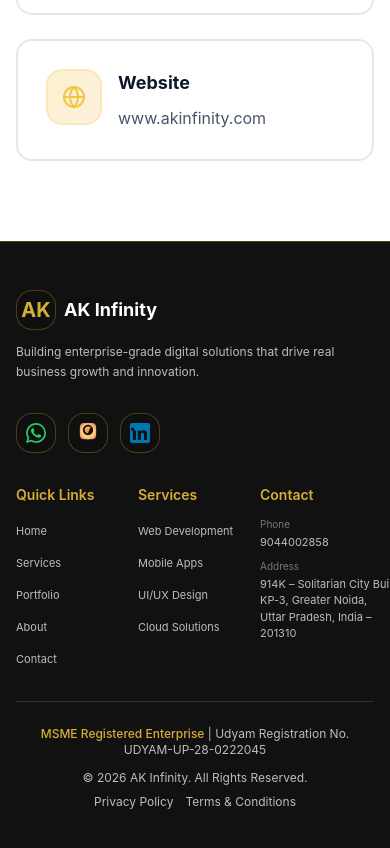
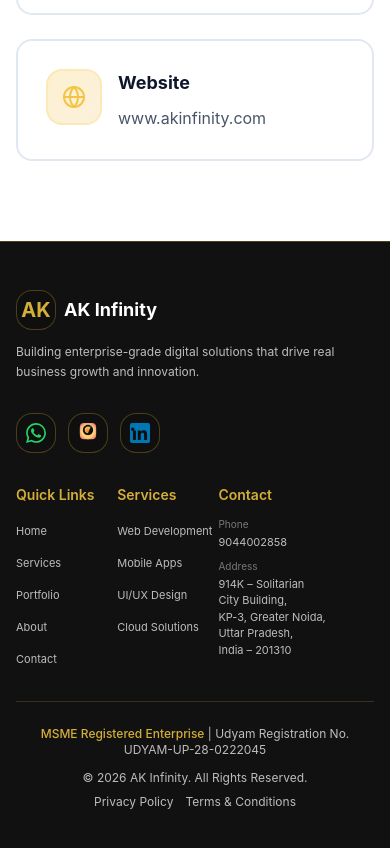
Before and after one commit to apoorvs175/AK-Infinity, a React (Vite) app in the folder frontend/: page /contact in a window 390 px wide. Shown: the part 5068-5916 px from the top of the page. Built offline with nearby package versions, Linux system fonts and the light colour scheme.

Commit message:
Fix mobile address to 5 lines and adjust grid to give Contact more space

```diff
--- a/frontend/src/components/Footer.tsx
+++ b/frontend/src/components/Footer.tsx
@@ -71,7 +71,7 @@
             </div>
 
           {/* 3 Column Grid for Links */}
-          <div className="grid grid-cols-3 gap-2 mb-8">
+          <div className="grid grid-cols-[1fr_1fr_1.6fr] gap-1 mb-8">
               <div>
                 <h3 className="text-[#D4AF37] font-semibold text-sm mb-3">Quick Links</h3>
                 <ul className="space-y-2">
@@ -110,9 +110,11 @@
                   </li>
                   <li className="text-[#BDBDBD] text-[11px]">
                     <span className="block text-[#BDBDBD]/60 text-[10px] mb-0.5">Address</span>
-                    <span className="block whitespace-nowrap">914K – Solitarian City Building,</span>
+                    <span className="block">914K – Solitarian</span>
+                    <span className="block">City Building,</span>
                     <span className="block">KP-3, Greater Noida,</span>
-                    <span className="block">Uttar Pradesh, India – 201310</span>
+                    <span className="block">Uttar Pradesh,</span>
+                    <span className="block">India – 201310</span>
                   </li>
                 </ul>
               </div>
```
